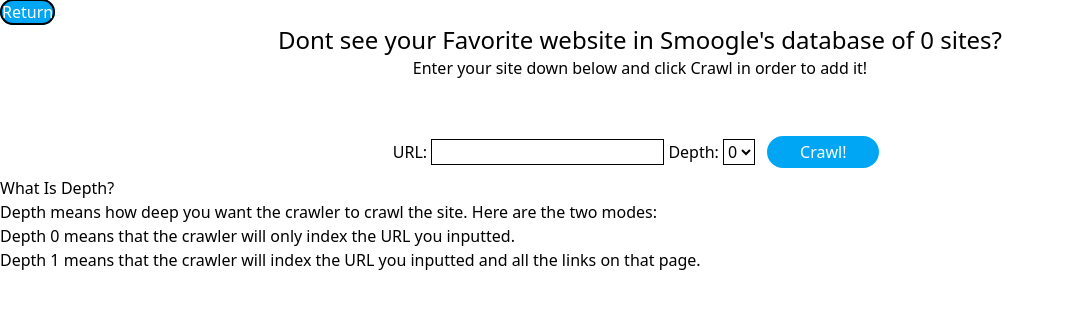
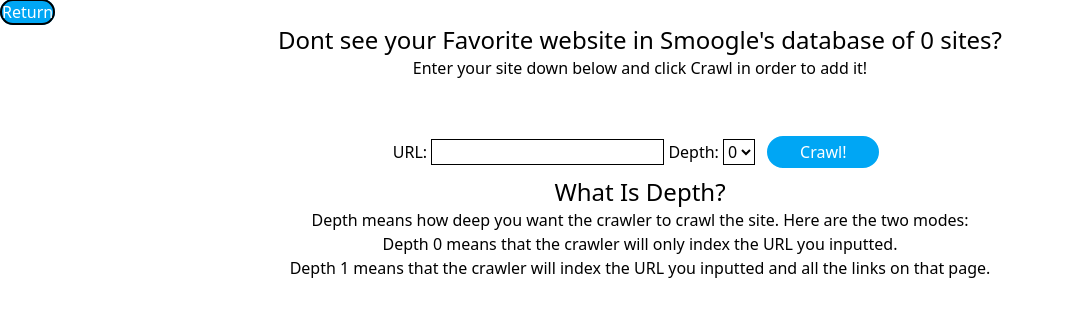
Before and after one commit to WyattBrashear/Smoogle, a Flask app: page /crawl-web/ in a window 1280 px wide. Shown: the top 317 px of the page, without its empty margins (0-1065 px from the left). Run offline with Flask 3, Linux system fonts and the light colour scheme; data that the repository does not hold is empty.

Commit message:
I thinks its ready :)

```diff
--- a/templates/crawl.html
+++ b/templates/crawl.html
@@ -22,9 +22,9 @@
     <button class="bg-sky-500 hover:bg-sky-700: rounded-full text-white border-8 w-32 h-12" type="submit">Crawl!</button>
 </form>
 </div>
-<h1>What Is Depth?</h1>
-<p>Depth means how deep you want the crawler to crawl the site. Here are the two modes:</p>
-<p>Depth 0 means that the crawler will only index the URL you inputted.</p>
-<p>Depth 1 means that the crawler will index the URL you inputted and all the links on that page.</p>
+<h1 class="text-2xl flex justify-center">What Is Depth?</h1>
+<p class="flex justify-center">Depth means how deep you want the crawler to crawl the site. Here are the two modes:</p>
+<p class="flex justify-center">Depth 0 means that the crawler will only index the URL you inputted.</p>
+<p class="flex justify-center">Depth 1 means that the crawler will index the URL you inputted and all the links on that page.</p>
 </body>
 </html>
```
